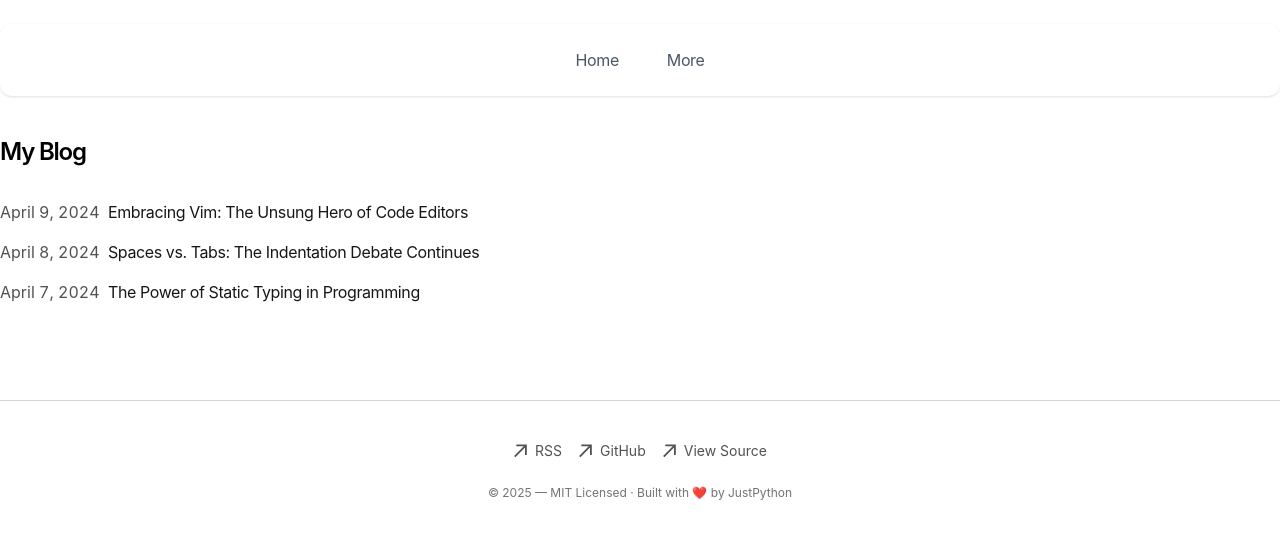
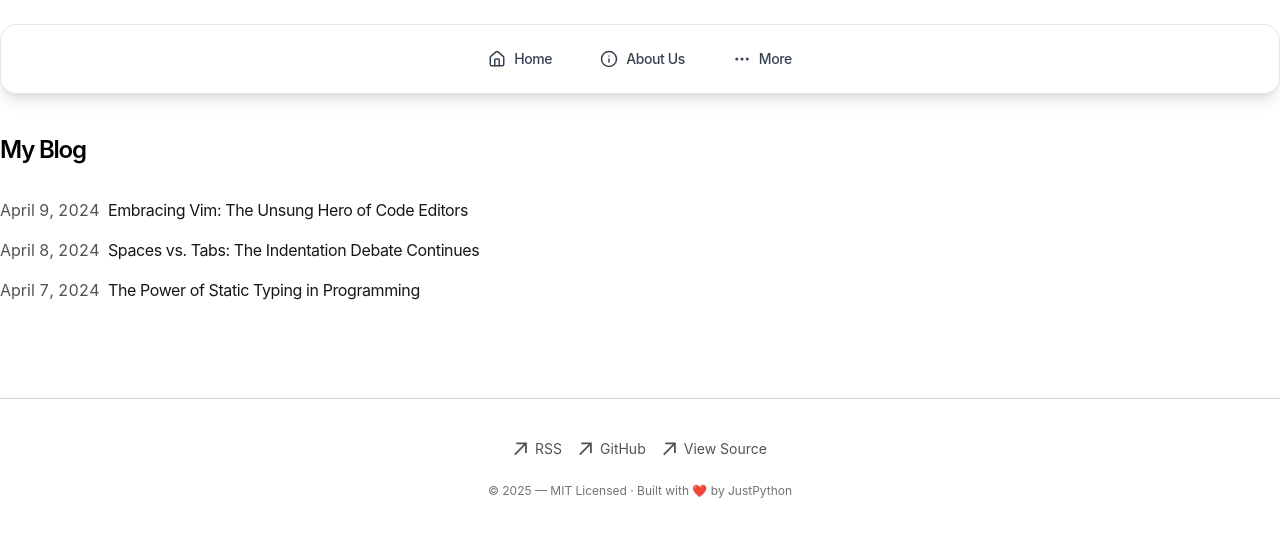
Before and after one commit to sudarshanmestha/nextjs-portfolio, a Next.js app: page /blog in a window 1280 px wide. Shown: the top 538 px of the page. Built offline with nearby package versions, Linux system fonts and the light colour scheme.

Commit message:
Updated Navbar with Tailwind layout1

```diff
--- a/app/components/nav.tsx
+++ b/app/components/nav.tsx
@@ -2,11 +2,12 @@
 
 import Link from 'next/link'
 import { usePathname } from 'next/navigation'
+import { Home, Info, MoreHorizontal } from 'lucide-react'
 
 const navItems = {
-  '/': { name: 'Home' },
-  '': { name: 'About Us' },
-  '': { name: 'More' },
+  '/': { name: 'Home', icon: <Home size={18} /> },
+  '/about': { name: 'About Us', icon: <Info size={18} /> },
+  '/more': { name: 'More', icon: <MoreHorizontal size={18} /> },
 }
 
 export function Navbar() {
@@ -14,24 +15,25 @@ export function Navbar() {
 
   return (
     <aside className="mb-10 tracking-tight">
-      <div className="lg:sticky lg:top-6 bg-white dark:bg-black rounded-xl shadow-sm p-4">
+      <div className="lg:sticky lg:top-6 bg-white dark:bg-black rounded-2xl shadow-lg p-4 border border-gray-200 dark:border-gray-800">
         <nav
-          className="flex flex-row gap-4 justify-center items-center"
+          className="flex flex-row justify-center gap-4 items-center"
           id="nav"
         >
-          {Object.entries(navItems).map(([path, { name }]) => {
+          {Object.entries(navItems).map(([path, { name, icon }]) => {
             const isActive = pathname === path
 
             return (
               <Link
                 key={path}
                 href={path}
-                className={`text-md px-4 py-2 rounded-lg transition-all duration-200 ${
+                className={`flex items-center gap-2 px-4 py-2 rounded-xl font-medium text-sm transition-all duration-200 ${
                   isActive
-                    ? 'bg-blue-500 text-white shadow-md'
-                    : 'text-gray-600 hover:text-blue-500 hover:bg-blue-100 dark:hover:bg-gray-800'
+                    ? 'bg-blue-600 text-white shadow-md'
+                    : 'text-gray-700 dark:text-gray-300 hover:bg-blue-100 dark:hover:bg-gray-800 hover:text-blue-600'
                 }`}
               >
+                {icon}
                 {name}
               </Link>
             )
```
